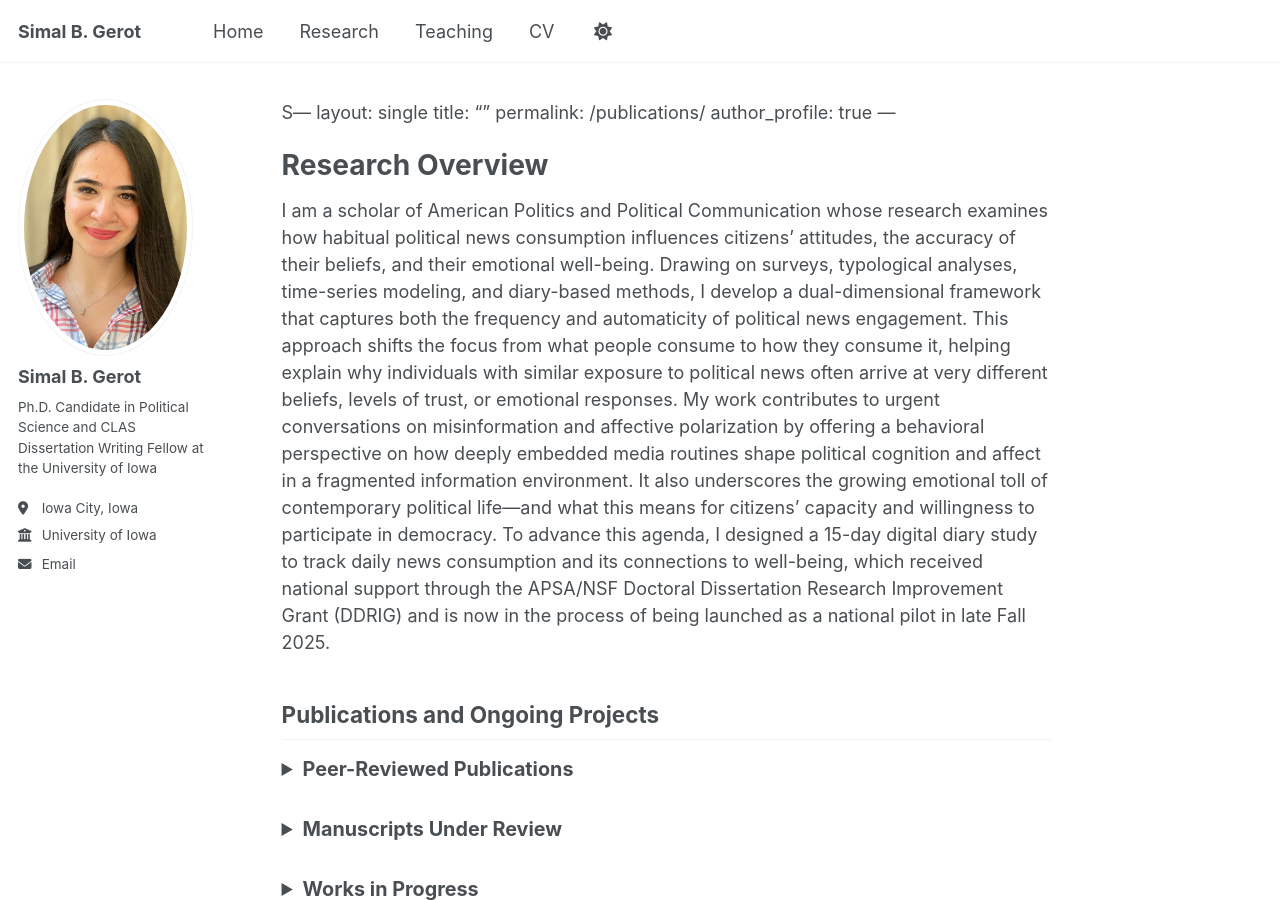
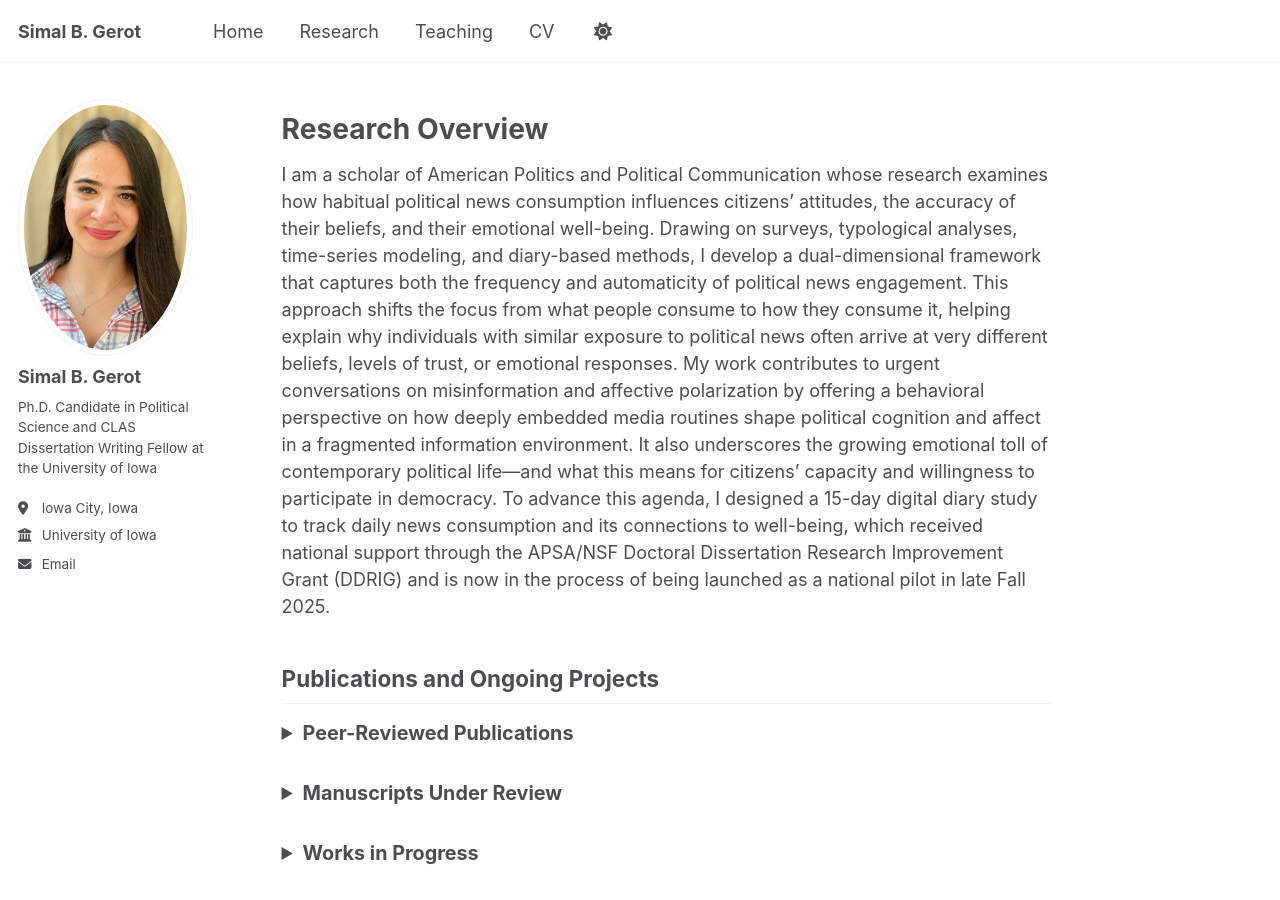
Before and after one commit to sbgerot/sbgerot.github.io, a Jekyll site: the page built from _pages/publications.md, in a window 1280 px wide and 900 px high. Built offline with Jekyll 4.4.1, drawn with Linux system fonts in a browser that asks for light colours; our own code applies the rules of GitHub Pages for plain Markdown files.

Commit message:
Update publications.md

```diff
--- a/_pages/publications.md
+++ b/_pages/publications.md
@@ -1,4 +1,4 @@
-S---
+---
 layout: single
 title: ""
 permalink: /publications/
```
